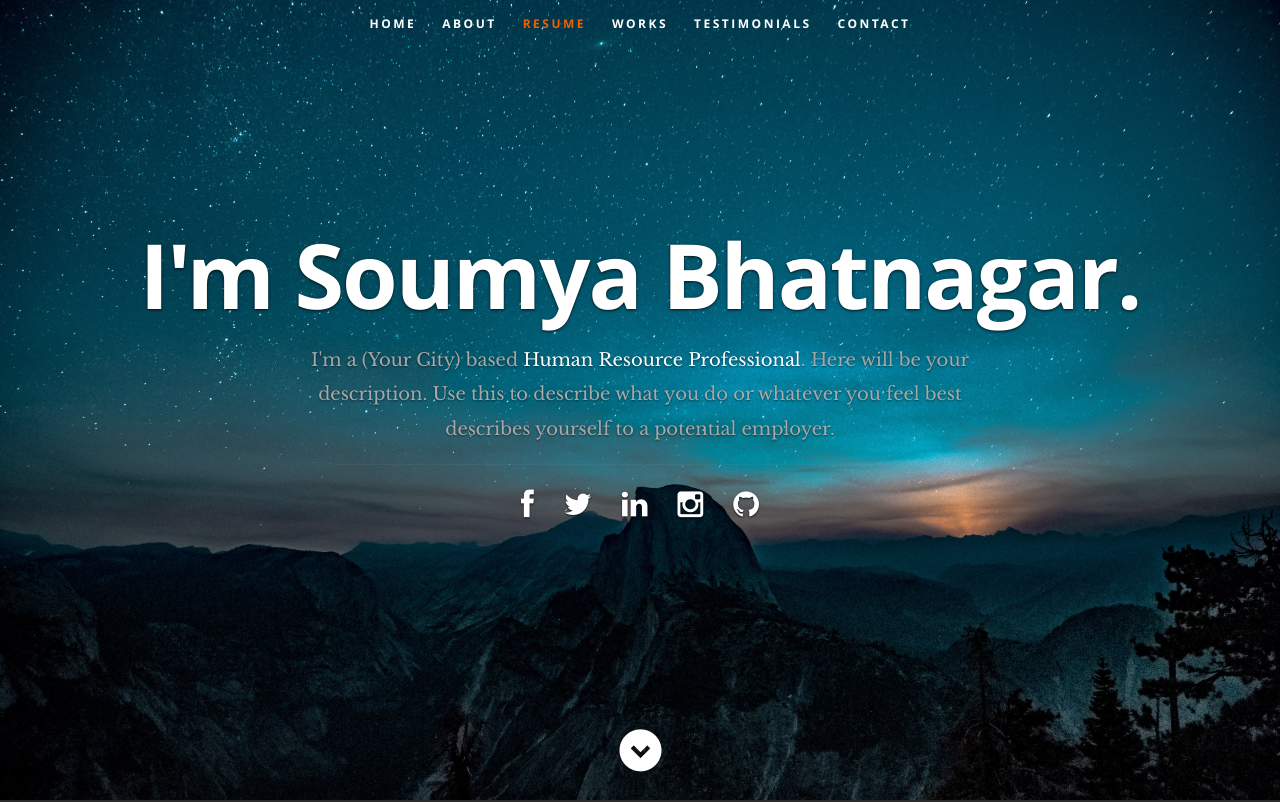
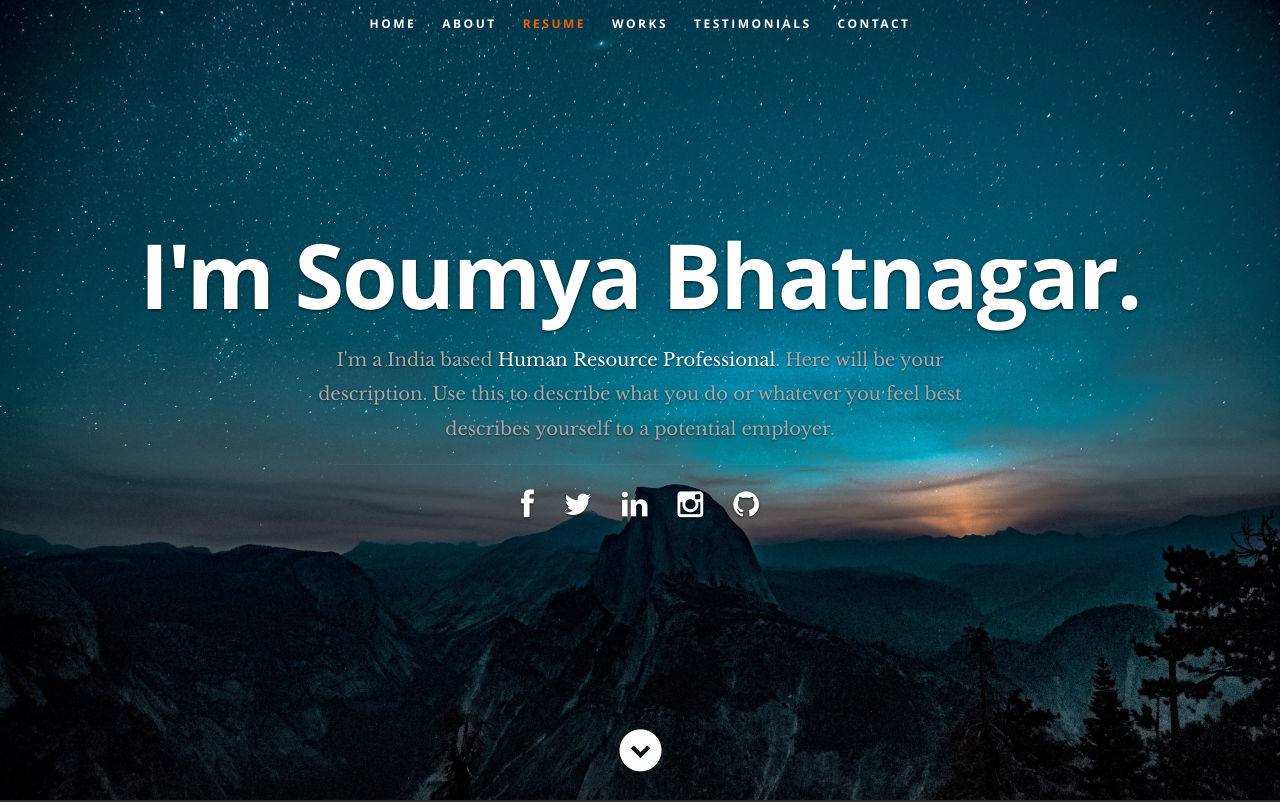
Before and after one commit to soumyabhatnagar/me, a React (Create React App) app: page / in a window 1280 px wide. Shown: the top 802 px of the page. Built offline with nearby package versions, Linux system fonts and the light colour scheme.

Commit message:
Updated details for resume

```diff
--- a/public/resumeData.json
+++ b/public/resumeData.json
@@ -10,7 +10,7 @@
     "phone": "555-555-5555",
     "address": {
       "street": "(Your Street)",
-      "city": "(Your City)",
+      "city": "India",
       "state": "(Your State)",
       "zip": "(Your Zip/Postal Code)"
     },
--- a/src/Components/Footer.js
+++ b/src/Components/Footer.js
@@ -19,7 +19,7 @@ class Footer extends Component {
            </ul>
 
            <ul className="copyright">
-              <li>&copy; Copyright 2017 Tim Baker</li>
+              <li>&copy; Copyright 2021 Soumya Bhatnagar</li>
               <li>Design by <a title="Styleshout" href="http://www.styleshout.com/">Styleshout</a></li>
            </ul>
 
```
